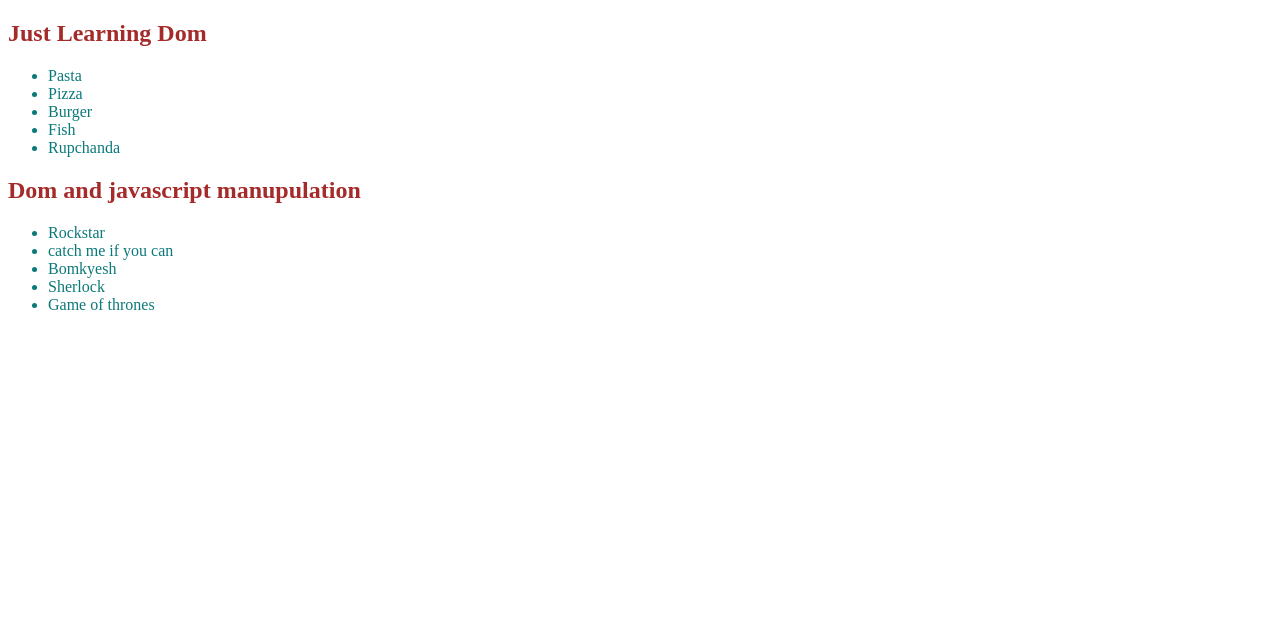
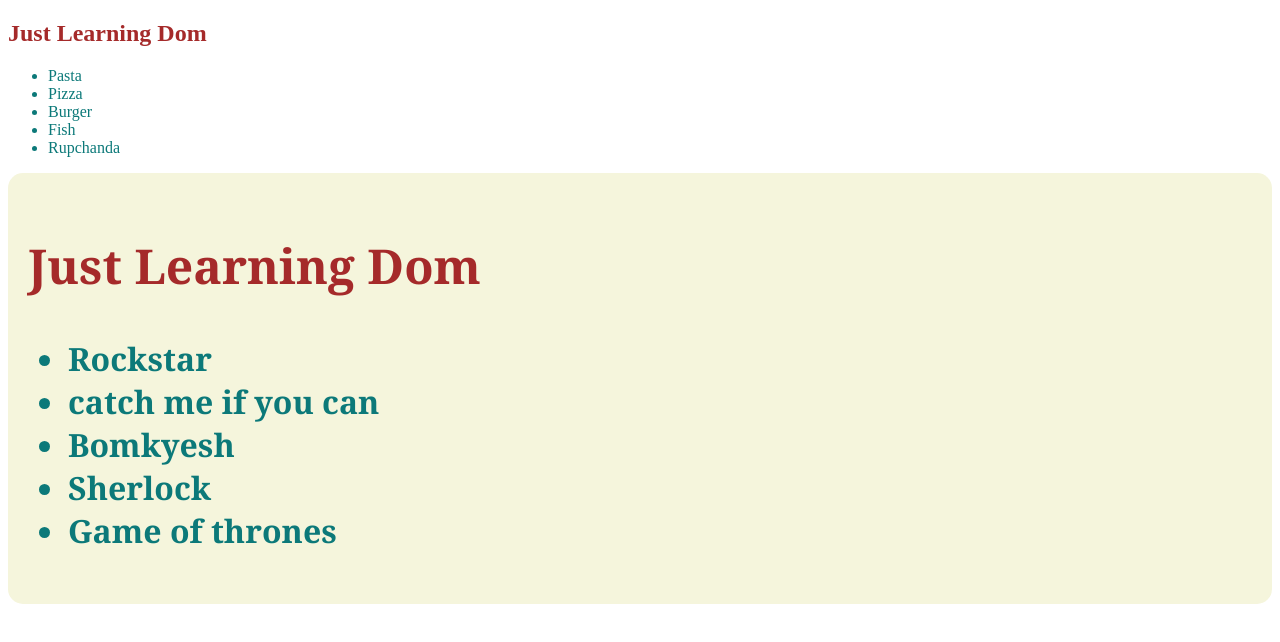
Before and after one commit to Nirjhor07/JS-DOM, a plain HTML site: page Index.html in a window 1280 px wide. Drawn offline with Linux system fonts and the light colour scheme.

Commit message:
Dom Practice day - 2

```diff
--- a/Index.html
+++ b/Index.html
@@ -7,7 +7,7 @@
     <link rel="stylesheet" href="styles/styles.css" />
   </head>
   <body>
-    <section>
+    <section id="hudai">
       <h1 class="h1ooo">Just Learning Dom</h1>
       <!-- my fav foods -->
       <ul>
@@ -19,19 +19,18 @@
       </ul>
     </section>
 
-    <section>
+    <section class="movie">
       <h1 id="b2">Just Learning Dom</h1>
       <!-- my fav movies -->
       <ul>
         <li>Rockstar</li>
         <li id="catch">catch me if you can</li>
-        <li>Bomkyesh</li>
+        <li id="goyenda">Bomkyesh</li>
         <li>Sherlock</li>
         <li>Game of thrones</li>
       </ul>
     </section>
-  </body>
-  <script>
+    <!-- <script class="inline-script">
     const h1Tag = document.getElementsByClassName("h1ooo");
     console.log(h1Tag);
     for (tag of h1Tag) {
@@ -41,7 +40,38 @@
     const b2 = document.getElementById("b2");
     b2.innerText = "Dom and javascript manupulation";
     console.log(b2.innerText);
-  </script>
+    b2.style.backgroundColor = "lightblue";
 
-  <script src="styles/js/scripts.js"></script>
+    const goyendaQuery = document.querySelector(".movie #goyenda");
+    console.log(goyendaQuery.innerText);
+    // .classlist.add this add a prebuild class to the selector
+    goyendaQuery.classList.add("bg-green");
+
+    //remove class
+    // goyendaQuery.classList.remove('bg-green');
+
+    //replace class in parameter we should [pass two arguments one is the prev class and the second is the class name we want to replace with]
+    // goyendaQuery.classList.replace("bg-green", "bg-red");
+    // goyendaQuery.querySelector
+
+    //toggle is almost the same as replace
+    goyendaQuery.classList.toggle("bg-red");
+    goyendaQuery.style.marginLeft = "200px";
+    goyendaQuery.style.textAlign = "center";
+    goyendaQuery.style.paddingLeft = "20px";
+
+    console.log(goyendaQuery.getAttribute("id"));
+    console.log(goyendaQuery.getAttribute("class"));
+
+    goyendaQuery.setAttribute("id", "my-id");
+    //after setting the attribute
+    console.log(goyendaQuery.getAttribute("id"));
+
+
+  </script> -->
+    <!-- anta scripts -->
+    <!-- <script src="styles/js/scripts.js"></script> -->
+
+    <script src="styles/js/querySelector.js"></script>
+  </body>
 </html>
--- /dev/null
+++ b/styles/js/querySelector.js
@@ -0,0 +1,27 @@
+//qurey selector all
+const sections = document.querySelectorAll("section");
+console.log(sections);
+// for (const section of sections) {
+//   console.log(section);
+//   //adding styles to the section
+//   section.style.backgroundColor = "lightgreen";
+//   section.style.padding = "20px";
+//   section.style.marginBottom = "18px";
+//   section.style.fontSize = "1.25rem";
+//   //   section.style.fontFamily = 'timesNewRoman'
+//   //   section.style.animation = "toggle 0.5s ease-in-out";
+//   section.style.borderRadius = "15px";
+//   section.style.textAlign = "justify";
+// }
+
+for (const section of sections) {
+  section.classList.add("styles");
+}
+
+const specifcSection = document.querySelector("#hudai");
+console.log(specifcSection);
+if (specifcSection.classList.contains("styles")) {
+  specifcSection.classList.toggle("styles");
+} else {
+  console.log("do nothing");
+}
--- a/styles/styles.css
+++ b/styles/styles.css
@@ -1,7 +1,34 @@
 li {
     color: rgb(12, 121, 121);
 }
-h1{
+
+h1 {
     color: brown;
     font-weight: bold;
 }
+
+.bg-green {
+    color: goldenrod;
+    font-weight: bolder;
+    background-color: pink;
+}
+
+.bg-red {
+    color: red;
+    background-color: antiquewhite;
+    font-family: Georgia, 'Times New Roman', Times, serif;
+    font-weight: lighter;
+}
+
+.styles {
+    background-color: beige;
+    font-family: Cambria, Cochin, Georgia, Times, 'Times New Roman', serif;
+    font-weight: bolder;
+    font-size: 2rem;
+    text-align: justify;
+    gap: 20px;
+    border-radius: 15px;
+    padding: 20px;
+    margin-bottom: 20px;
+
+}
```
